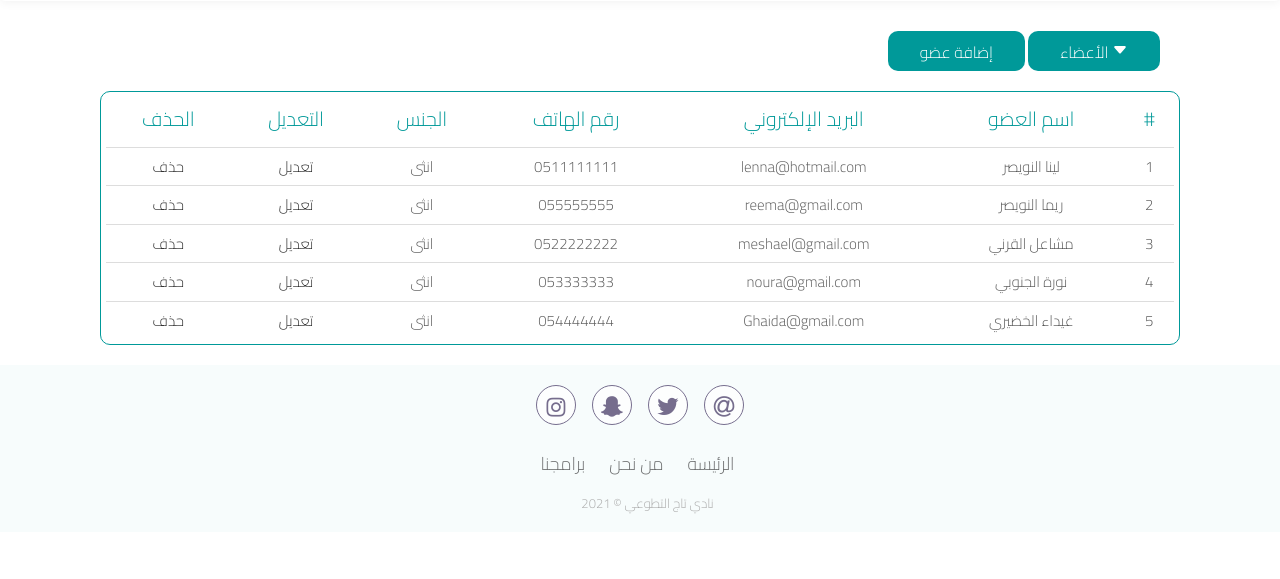
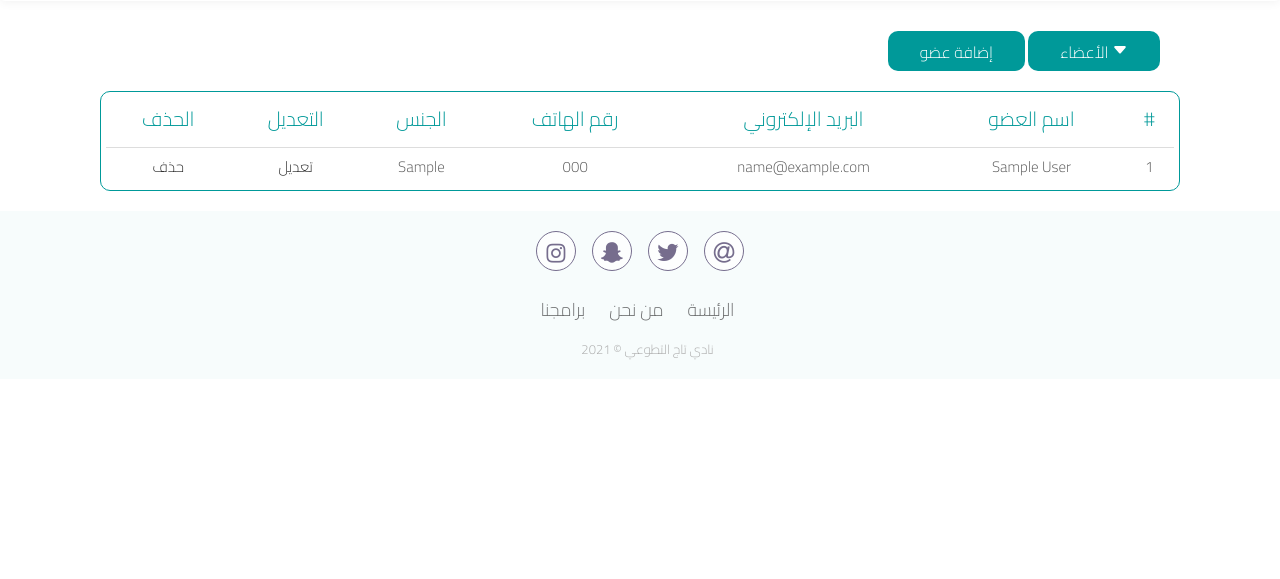
Before and after one commit to 439200837/GP1, a PHP site: page /board.php?type=1 in a window 1280 px wide. Shown: the part 89-668 px from the top of the page. Run offline with PHP 8.4, Linux system fonts and the light colour scheme; tables that the repository leaves empty or names only in its code hold one stand-in row (values such as "Sample post"); some libraries are stand-ins or nearby versions.

Commit message:
new update

```diff
--- a/board.php
+++ b/board.php
@@ -1,4 +1,7 @@
-<?php require 'layout/AdminHeader.php';
+
+<?php
+require 'config.php';
+require 'layout/AdminHeader.php';
 ?>
 <element dir="rtl">
 <section>
@@ -9,11 +12,11 @@
         <div class="dropdown">
             <button class="dropbtn"><svg xmlns="http://www.w3.org/2000/svg" width="16" height="16" fill="currentColor" class="bi bi-caret-down-fill" viewBox="0 0 16 16">
   <path d="M7.247 11.14 2.451 5.658C1.885 5.013 2.345 4 3.204 4h9.592a1 1 0 0 1 .753 1.659l-4.796 5.48a1 1 0 0 1-1.506 0z"/>
-</svg> الأعضاء  </button>
+</svg> الأعضاء </button>
   <div class="dropdown-content">
-    <a href="#">الأعضاء</a>
-    <a href="#">الرعاة</a>
-    <a href="#">المتطوعين</a>
+      <a href="board.php?type=الأعضاء">الأعضاء</a>
+    <a href="board.php?type=الرعاة">الرعاة</a>
+    <a href="board.php?type=المتطوعين">المتطوعين</a>
   </div>
 </div>
 
@@ -26,75 +29,141 @@
             <thead class="table-head">
             <tr class="row1">
                   <td class="column1">#</td>
-                <td class="column1">اسم العضو </td>
-                <td class="column2">البريد الإلكتروني</td>
-                <td class="column3">رقم الهاتف</td>
-		<td class="column4">الجنس</td>
-                <td class="column4">التعديل</td><!-- comment -->
-                <td class="column4">الحذف</td>
-    	    </tr>
-            </thead>
+                  <?php
+
+                   $type= $_GET['type'];
+
+                  if ($type==='الرعاة') {
+                      $t="الرعاة";
+                      echo
+      '<td class="column1">اسم الراعي </td>'
+           .'<td class="column2">البريد الإلكتروني</td>'.'<td class="column3">رقم الهاتف</td>'.
+		'<td class="column4">العنوان</td>'.
+                '<td class="column4">التعديل</td>'.
+               '<td class="column4">الحذف</td>'.' </tr>
+            </thead>';
 
 
-         <!-- comment -->
+                    $sql="SELECT * FROM sponsor";
+          $result = mysqli_query( $connection, $sql);
+if (mysqli_num_rows($result) > 0) {
+  // output data of each row
+  while($row = mysqli_fetch_assoc($result)) {
+   echo    '<tbody class="table-body">
+	<tr class="row2">
+            <td class="cell100 column1" id="inc"></td>
+		<td class="cell100 column1">'.$row['name'].'</td>
+		<td class="cell100 column2">'.$row['email_address'].'</td>
+		<td class="cell100 column3">'.$row['phone_number'].'</td>
+		<td class="cell100 column4">'.$row['address'].'</td>
+                <td class="column5"><a href="">تعديل</a></td><!-- comment -->
+                <td class="column6"><a href="#myModal" class="trigger-btn" data-toggle="modal">حذف</a></td>
+
+        </tr>';
+  }
+                  }
+
+                  }
+                  elseif ($type==='المتطوعين') {
+                         $t="المتطوعين";
+
+            echo
+      '<td class="column1">اسم المتطوع </td>'
+           .'<td class="column2">البريد الإلكتروني</td>'.'<td class="column3">رقم الهاتف</td>'.
+		'<td class="column4">الجنس</td>'.
+                '<td class="column4">التعديل</td>'.
+               '<td class="column4">الحذف</td>'.' </tr>
+            </thead>';
 
 
-            <tbody class="table-body">
+                    $sql="SELECT * FROM volunteer";
+          $result = mysqli_query( $connection, $sql);
+if (mysqli_num_rows($result) > 0) {
+  // output data of each row
+  while($row = mysqli_fetch_assoc($result)) {
+   echo    '<tbody class="table-body">
 	<tr class="row2">
             <td class="cell100 column1" id="inc"></td>
-		<td class="cell100 column1">لينا النويصر</td>
-		<td class="cell100 column2">lenna@hotmail.com</td>
-		<td class="cell100 column3">0511111111</td>
-		<td class="cell100 column4">انثى</td>
+		<td class="cell100 column1">'.$row['first_name'].' '.$row['last_name'].'</td>
+		<td class="cell100 column2">'.$row['email_address'].'</td>
+		<td class="cell100 column3">'.$row['phone_number'].'</td>
+		<td class="cell100 column4">'.$row['gender'].'</td>
                 <td class="column5"><a href="">تعديل</a></td><!-- comment -->
-                <td class="column6"><a href="">حذف</a></td>
+                <td class="column6"><a href="#myModal" class="trigger-btn" data-toggle="modal">حذف</a></td>
 
-        </tr>
+        </tr>';
+  }
+                  }
+}
+                  else{
+                     $t="الأعضاء";
 
-	<tr class="row3">
-                <td class="cell100 column1" id="inc"></td>
-		<td class="cell100 column1">ريما النويصر</td>
-		<td class="cell100 column2">reema@gmail.com</td>
-		<td class="cell100 column3">055555555</td>
-		<td class="cell100 column4">انثى</td>
+
+            echo
+      '<td class="column1">اسم العضو </td>'
+           .'<td class="column2">البريد الإلكتروني</td>'.'<td class="column3">رقم الهاتف</td>'.
+		'<td class="column4">الجنس</td>'.
+                '<td class="column4">التعديل</td>'.
+               '<td class="column4">الحذف</td>'.' </tr>
+            </thead>';
+
+
+                    $sql="SELECT * FROM member";
+          $result = mysqli_query( $connection, $sql);
+if (mysqli_num_rows($result) > 0) {
+  // output data of each row
+  while($row = mysqli_fetch_assoc($result)) {
+   echo    '<tbody class="table-body">
+	<tr class="row2">
+            <td class="cell100 column1" id="inc"></td>
+		<td class="cell100 column1">'.$row['first_name'].' '.$row['last_name'].'</td>
+		<td class="cell100 column2">'.$row['email_address'].'</td>
+		<td class="cell100 column3">'.$row['phone_number'].'</td>
+		<td class="cell100 column4">'.$row['gender'].'</td>
                 <td class="column5"><a href="">تعديل</a></td><!-- comment -->
-                <td class="column6"><a href="">حذف</a></td>
-	  </tr>
+                <td class="column6"><a href="#myModal" class="trigger-btn" data-toggle="modal">حذف</a></td>
 
-	<tr class="row4">
-                <td class="cell100 column1" id="inc"></td>
-		<td class="cell100 column1">مشاعل القرني</td>
-		<td class="cell100 column2">meshael@gmail.com</td>
-		<td class="cell100 column3">0522222222</td>
-		<td class="cell100 column4">انثى</td>
-                <td class="column5"><a href="">تعديل</a></td><!-- comment -->
-                <td class="column6"><a href="">حذف</a></td>
-	  </tr>
+        </tr>';
+  }
+                  }}
 
-	<tr class="row5">
-                <td class="cell100 column1" id="inc"></td>
-		<td class="cell100 column1">نورة الجنوبي</td>
-		<td class="cell100 column2">noura@gmail.com</td>
-		<td class="cell100 column3">053333333</td>
-		<td class="cell100 column4">انثى</td>
-                <td class="column5"><a href="">تعديل</a></td><!-- comment -->
-                <td class="column6"><a href="">حذف</a></td>
-        </tr><!-- comment -->
 
-	<tr class="row6">
-                <td class="cell100 column1" id="inc"></td>
-		<td class="cell100 column1">غيداء الخضيري</td>
-		<td class="cell100 column2">Ghaida@gmail.com</td>
-		<td class="cell100 column3">054444444</td>
-		<td class="cell100 column4">انثى</td>
-                <td class="column5"><a href="">تعديل</a></td><!-- comment -->
-                <td class="column6"><a href="">حذف</a></td>
-	  </tr>
+
+
+
+
+
+
+
+
+
+                  ?>
+
            </tbody>
 
         </table>
 
-
+    <!-- Modal HTML -->
+<div id="myModal" class="modal fade">
+	<div class="modal-dialog modal-confirm">
+		<div class="modal-content">
+			<div class="modal-header flex-column">
+				<div class="icon-box">
+				<i class="material-icons"><i class="fa fa-times" aria-hidden="true"></i></i>
+				</div>
+				<h4 class="modal-title w-100">هل أنت متأكد ؟</h4>
+                <button type="button" class="close" data-dismiss="modal" aria-hidden="true">&times;</button>
+			</div>
+			<div class="modal-body">
+				<p>حذفك لهذا الحساب يعني حذف جميع بياناته الشخصية</p>
+			</div>
+			<div class="modal-footer justify-content-center">
+                            <a href="delete.php?id=2"><button type="button" class="btn btn-danger">حذف</button></a>
+				<button type="button" class="btn btn-secondary" data-dismiss="modal">إلغاء</button>
+			</div>
+		</div>
+	</div>
+</div>
     </section>
    <element dir="ltr">
       <?php require 'layout/footer.php';
--- /dev/null
+++ b/config.php
@@ -0,0 +1,13 @@
+<?php
+
+                   session_start();
+      define('Server', "localhost:8889");
+        define('user', "root");
+        define('pass', "root");
+       define('Database', "Taj");
+        $connection = mysqli_connect(Server, user, pass, Database);
+
+        //handle the error
+        if (mysqli_connect_error() != null) {
+            die(mysqli_connect_error());
+        }
--- a/js/script.js
+++ b/js/script.js
@@ -1 +1,4 @@
-// Startup Scripts
+// Startup Script
+function myFunction() {
+  alert("Hello! I am an alert box!");
+}
--- a/layout/AdminHeader.php
+++ b/layout/AdminHeader.php
@@ -11,9 +11,9 @@
 <link rel="stylesheet" href="https://cdnjs.cloudflare.com/ajax/libs/font-awesome/4.7.0/css/font-awesome.min.css">
   <script src="https://cdnjs.cloudflare.com/ajax/libs/jquery/3.2.1/jquery.min.js"></script>
    <link rel="stylesheet" type="text/css" href="//maxcdn.bootstrapcdn.com/bootstrap/3.3.1/css/bootstrap.min.css">
-<link rel="stylesheet" href="css/style.css">
+<link rel="stylesheet" href="css/style.css?<?php echo time(); ?>">
       <script src="js/script.js"></script>
-    </head>
+   </head>
 <body>
 <!-- Navigation Block -->
 <div class="bloc l-bloc" id="nav-bloc">
```
Also changed, not shown: css/style.css (+86 -0 lines), delete.php (added, +15 -0 lines), tablecontent.php (added).
